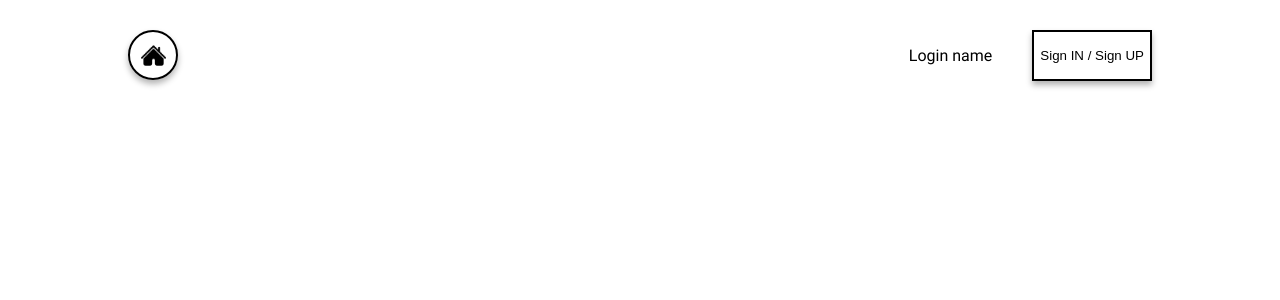
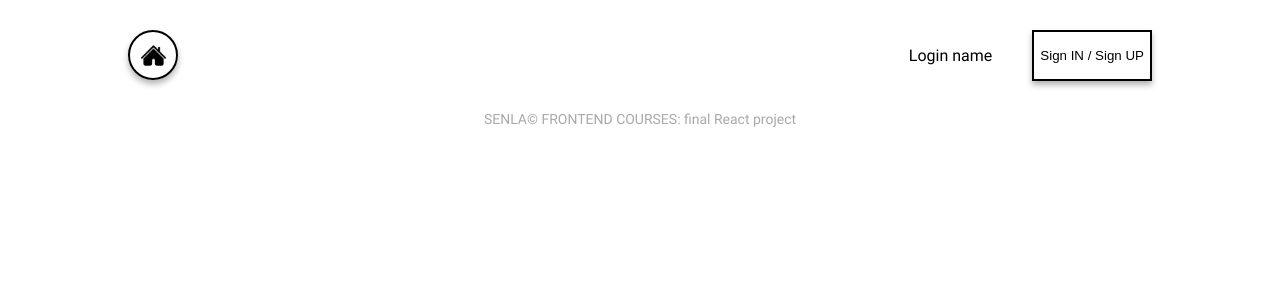
Before and after one commit to sergey-tokar/senla-react-movie-gallery, a React (Create React App) app: page / in a window 1280 px wide. Shown: the top 300 px of the page. Built offline with nearby package versions, Linux system fonts and the light colour scheme; the HTML template or start-up script is replaced by a standard one.

Commit message:
feat: add footer component

```diff
--- a/src/App.js
+++ b/src/App.js
@@ -1,10 +1,15 @@
 import './App.css';
 import React from 'react';
 import Header from "./components/Header";
+import Footer from "./components/Footer";
 
 function App() {
     return (
-        <Header/>
+        <div>
+            <Header/>
+            <Footer/>
+        </div>
+
     );
 }
 
--- /dev/null
+++ b/src/components/Footer.js
@@ -0,0 +1,13 @@
+import React from 'react';
+
+function Footer() {
+    return (
+        <footer>
+            <div className="content-wrapper">
+                <p className="footer-info">SENLA© FRONTEND COURSES: final React project</p>
+            </div>
+        </footer>
+    );
+}
+
+export default Footer;
```
